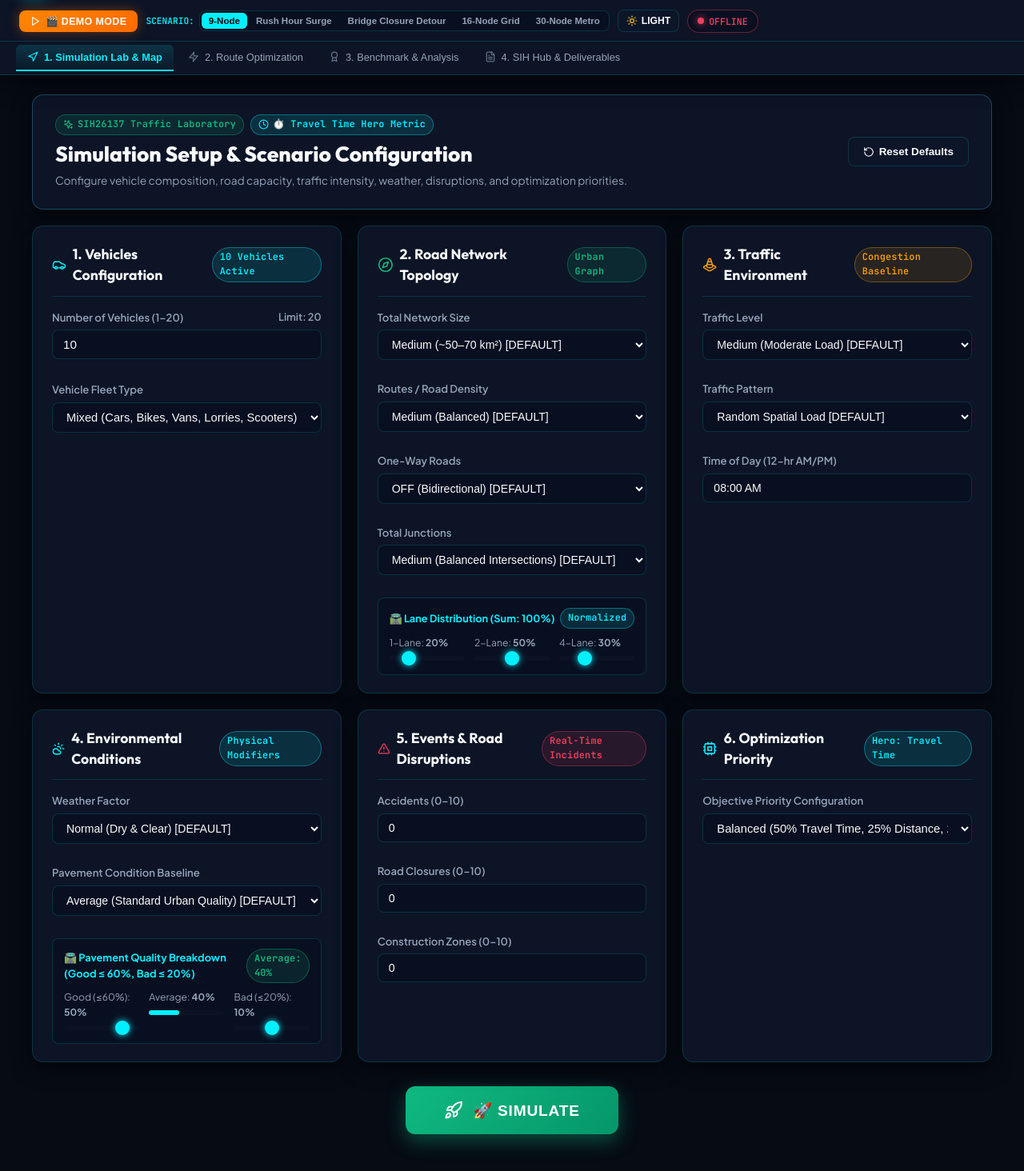
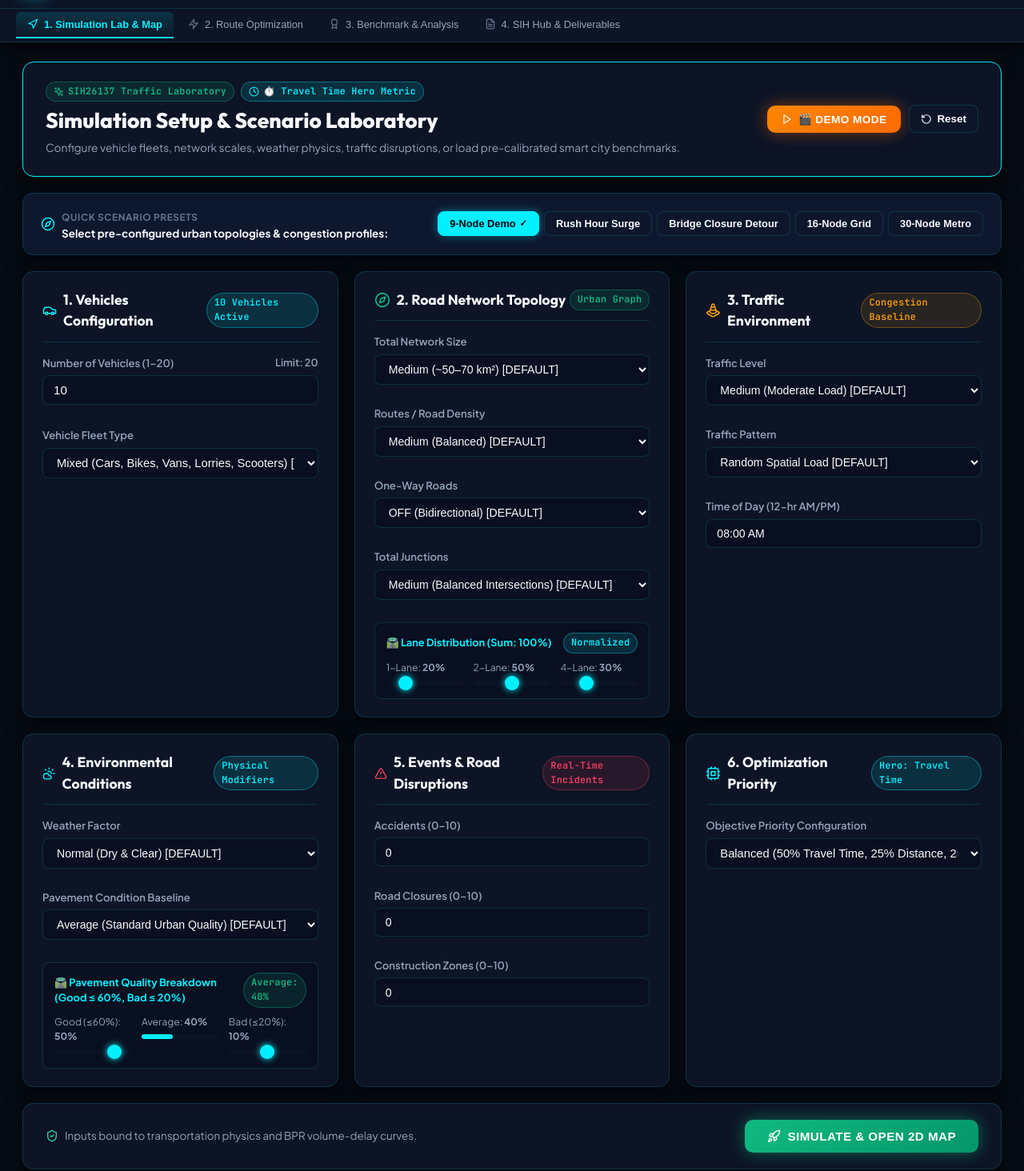
Before and after one commit to yaswanthCSM-25/ROUTE-X-sih2613, a React (Vite) app in the folder frontend/: page / in a window 1280 px wide. Shown: the part 57-1521 px from the top of the page at 80% size. Built offline with nearby package versions, Linux system fonts and the light colour scheme; no server answers.

Commit message:
feat: Remove Demo Mode and Scenario selector from Header and integrate them directly as dedicated controls in Simulation Tab

```diff
--- a/frontend/src/App.jsx
+++ b/frontend/src/App.jsx
@@ -356,6 +356,7 @@ export default function App() {
             scenarios={scenarios}
             currentPreset={currentPreset}
             onSelectPreset={loadScenario}
+            onLaunchDemoMode={handleLaunchDemoMode}
             onToggleRoadStatus={handleToggleRoadStatus}
             onInjectIncident={handleInjectIncident}
             onClearIncidents={handleClearIncidents}
--- a/frontend/src/components/CitySimulationMap.jsx
+++ b/frontend/src/components/CitySimulationMap.jsx
@@ -45,7 +45,10 @@ export default function CitySimulationMap({
   network,
   traffic,
   vehicles = [],
+  scenarios = [],
   currentPreset = 'demo',
+  onSelectPreset,
+  onLaunchDemoMode,
   onInjectIncident,
   onClearIncidents,
   incidentResult,
@@ -831,12 +834,59 @@ export default function CitySimulationMap({
         backdropFilter: 'blur(10px)',
         flexWrap: 'wrap',
       }}>
+        {onLaunchDemoMode && (
+          <button
+            onClick={onLaunchDemoMode}
+            style={{
+              background: 'linear-gradient(135deg, #ff8500 0%, #ff6b00 100%)',
+              color: '#ffffff',
+              border: 'none',
+              borderRadius: 14,
+              padding: '4px 11px',
+              fontSize: '0.74rem',
+              fontWeight: 800,
+              cursor: 'pointer',
+              display: 'flex',
+              alignItems: 'center',
+              gap: 4,
+              boxShadow: '0 0 10px rgba(255, 107, 0, 0.4)',
+            }}
+            title="Launch 1-click SIH Demonstration Scenario"
+          >
+            <Play size={11} /> 🎬 DEMO MODE
+          </button>
+        )}
+
+        {/* Scenario Switcher Buttons */}
+        {scenarios && scenarios.length > 0 && (
+          <div style={{ display: 'flex', background: 'var(--bg-input)', borderRadius: 14, padding: 2, border: '1px solid var(--border-subtle)' }}>
+            {scenarios.map((s) => (
+              <button
+                key={s.id}
+                onClick={() => onSelectPreset && onSelectPreset(s.id)}
+                style={{
+                  background: currentPreset === s.id ? 'var(--accent-cyan)' : 'transparent',
+                  color: currentPreset === s.id ? '#030712' : 'var(--text-secondary)',
+                  border: 'none',
+                  borderRadius: 12,
+                  padding: '3px 8px',
+                  fontSize: '0.68rem',
+                  fontWeight: 700,
+                  cursor: 'pointer',
+                }}
+              >
+                {s.name?.replace(' Demo', '')}
+              </button>
+            ))}
+          </div>
+        )}
+
         {cityData.weather === 'Rainy' && <CloudRain size={15} color="#38bdf8" />}
         {cityData.weather === 'Sunny' && <Sun size={15} color="#fbbf24" />}
         {cityData.weather === 'Windy' && <Wind size={15} color="#a855f7" />}
         {cityData.weather === 'Normal' && <Compass size={15} color="#10b981" />}
         <span style={{ fontSize: '0.78rem', color: 'var(--text-primary)', fontWeight: 700, fontFamily: 'JetBrains Mono' }}>
-          {cityData.weather.toUpperCase()} WEATHER
+          {cityData.weather.toUpperCase()}
         </span>
         <span className="badge badge-emerald" style={{ fontSize: '0.68rem' }}>
           🚦 SIGNALS ACTIVE
--- a/frontend/src/components/Header.jsx
+++ b/frontend/src/components/Header.jsx
@@ -106,79 +106,19 @@ export default function Header({
           </div>
         </div>
 
-        {/* Right Section: Scenario Switcher, Demo Mode, Theme Toggle & API Status */}
+        {/* Right Section: Theme Toggle & API Status */}
         <div style={{ display: 'flex', alignItems: 'center', gap: 10, flexWrap: 'wrap' }}>
-          {/* Quick 1-Click SIH Demo Mode Button */}
-          {onLaunchDemoMode && (
-            <button
-              onClick={onLaunchDemoMode}
-              style={{
-                background: 'linear-gradient(135deg, #ff8500 0%, #ff6b00 100%)',
-                color: '#ffffff',
-                border: 'none',
-                borderRadius: 8,
-                padding: '6px 14px',
-                fontSize: '0.78rem',
-                fontWeight: 800,
-                cursor: 'pointer',
-                display: 'flex',
-                alignItems: 'center',
-                gap: 6,
-                boxShadow: '0 0 15px rgba(255, 107, 0, 0.4)',
-                letterSpacing: '0.03em',
-              }}
-              title="Launch instant pre-configured SIH Demonstration Scenario"
-            >
-              <Play size={13} /> 🎬 DEMO MODE
-            </button>
-          )}
-
-          {/* Scenario Preset Selector */}
-          <div style={{ display: 'flex', alignItems: 'center', gap: 6 }}>
-            <span style={{ fontSize: '0.7rem', color: 'var(--accent-cyan)', fontWeight: 700, fontFamily: 'JetBrains Mono' }}>
-              SCENARIO:
-            </span>
-            <div style={{
-              display: 'flex',
-              background: 'var(--bg-input)',
-              border: '1px solid var(--border-subtle)',
-              borderRadius: 8,
-              padding: 2,
-              gap: 2,
-            }}>
-              {(scenarios || []).map((s) => (
-                <button
-                  key={s.id}
-                  onClick={() => onSelectPreset(s.id)}
-                  style={{
-                    background: currentPreset === s.id ? 'var(--accent-cyan)' : 'transparent',
-                    border: 'none',
-                    color: currentPreset === s.id ? '#030712' : 'var(--text-secondary)',
-                    padding: '4px 9px',
-                    borderRadius: 6,
-                    fontSize: '0.72rem',
-                    fontWeight: 700,
-                    cursor: 'pointer',
-                    transition: 'all 0.15s ease',
-                  }}
-                >
-                  {s.name?.replace(' Demo', '')}
-                </button>
-              ))}
-            </div>
-          </div>
-
           {/* Dark / Light Mode Toggle Button */}
           {onToggleTheme && (
             <button
               onClick={onToggleTheme}
               className="btn btn-secondary"
               style={{
-                padding: '6px 10px',
+                padding: '6px 12px',
                 borderRadius: 8,
                 display: 'flex',
                 alignItems: 'center',
-                gap: 5,
+                gap: 6,
                 fontSize: '0.76rem',
                 cursor: 'pointer',
               }}
@@ -195,7 +135,7 @@ export default function Header({
             display: 'flex',
             alignItems: 'center',
             gap: 6,
-            padding: '5px 12px',
+            padding: '6px 14px',
             background: 'var(--bg-input)',
             border: backendOnline ? '1px solid rgba(16, 185, 129, 0.4)' : '1px solid rgba(244, 63, 94, 0.4)',
             borderRadius: 20,
--- a/frontend/src/components/simulation-center/SimulationControlCenter.jsx
+++ b/frontend/src/components/simulation-center/SimulationControlCenter.jsx
@@ -7,7 +7,7 @@ import {
   EventsSection,
   OptimizationSection,
 } from './SimulationSections';
-import { Rocket, RotateCcw, ShieldCheck, Sparkles, Clock } from 'lucide-react';
+import { Rocket, RotateCcw, ShieldCheck, Sparkles, Clock, Play, Compass } from 'lucide-react';
 
 export const DEFAULT_SIMULATION_CONFIG = {
   vehicles: {
@@ -40,7 +40,14 @@ export const DEFAULT_SIMULATION_CONFIG = {
   },
 };
 
-export default function SimulationControlCenter({ onSimulate, isLoading = false }) {
+export default function SimulationControlCenter({
+  onSimulate,
+  scenarios = [],
+  currentPreset = 'demo',
+  onSelectPreset,
+  onLaunchDemoMode,
+  isLoading = false,
+}) {
   const [config, setConfig] = useState(DEFAULT_SIMULATION_CONFIG);
   const [errors, setErrors] = useState({});
 
@@ -89,9 +96,9 @@ export default function SimulationControlCenter({ onSimulate, isLoading = false
   };
 
   return (
-    <form onSubmit={handleSubmit} style={{ display: 'flex', flexDirection: 'column', gap: 20, maxWidth: 1200, margin: '0 auto' }}>
+    <form onSubmit={handleSubmit} style={{ display: 'flex', flexDirection: 'column', gap: 20, maxWidth: 1240, margin: '0 auto' }}>
       {/* Header Banner */}
-      <div className="glass-panel" style={{ padding: '24px 28px', border: '1px solid rgba(56, 189, 248, 0.3)' }}>
+      <div className="glass-panel" style={{ padding: '24px 28px', border: '1px solid var(--border-active)' }}>
         <div style={{ display: 'flex', justifyContent: 'space-between', alignItems: 'center', flexWrap: 'wrap', gap: 12 }}>
           <div>
             <div style={{ display: 'flex', alignItems: 'center', gap: 8, marginBottom: 4 }}>
@@ -102,22 +109,94 @@ export default function SimulationControlCenter({ onSimulate, isLoading = false
                 <Clock size={13} /> ⏱️ Travel Time Hero Metric
               </span>
             </div>
-            <h1 style={{ fontSize: '1.65rem', fontWeight: 800, color: '#f8fafc', margin: '4px 0' }}>
-              Simulation Setup & Scenario Configuration
+            <h1 style={{ fontSize: '1.65rem', fontWeight: 800, color: 'var(--text-primary)', margin: '4px 0' }}>
+              Simulation Setup & Scenario Laboratory
             </h1>
-            <p style={{ fontSize: '0.86rem', color: '#94a3b8', margin: 0 }}>
-              Configure vehicle composition, road capacity, traffic intensity, weather, disruptions, and optimization priorities.
+            <p style={{ fontSize: '0.86rem', color: 'var(--text-secondary)', margin: 0 }}>
+              Configure vehicle fleets, network scales, weather physics, traffic disruptions, or load pre-calibrated smart city benchmarks.
             </p>
           </div>
+
+          <div style={{ display: 'flex', alignItems: 'center', gap: 10 }}>
+            {onLaunchDemoMode && (
+              <button
+                type="button"
+                onClick={onLaunchDemoMode}
+                style={{
+                  background: 'linear-gradient(135deg, #ff8500 0%, #ff6b00 100%)',
+                  color: '#ffffff',
+                  border: 'none',
+                  borderRadius: 10,
+                  padding: '9px 18px',
+                  fontSize: '0.85rem',
+                  fontWeight: 800,
+                  cursor: 'pointer',
+                  display: 'flex',
+                  alignItems: 'center',
+                  gap: 7,
+                  boxShadow: '0 0 20px rgba(255, 107, 0, 0.45)',
+                  letterSpacing: '0.03em',
+                }}
+                title="Launch instant 1-click SIH Demonstration with real QPSO optimization and live fleet"
+              >
+                <Play size={14} /> 🎬 DEMO MODE
+              </button>
+            )}
 
             <button
               type="button"
               onClick={handleReset}
               className="btn btn-secondary"
-            style={{ display: 'flex', alignItems: 'center', gap: 6, fontSize: '0.84rem' }}
+              style={{ display: 'flex', alignItems: 'center', gap: 6, fontSize: '0.84rem', padding: '9px 14px' }}
             >
-            <RotateCcw size={14} /> Reset Defaults
+              <RotateCcw size={14} /> Reset
             </button>
+          </div>
+        </div>
+      </div>
+
+      {/* Scenario Presets Quick Bar */}
+      <div className="glass-panel" style={{ padding: '16px 22px', border: '1px solid var(--border-subtle)', background: 'var(--bg-card)' }}>
+        <div style={{ display: 'flex', alignItems: 'center', justifyContent: 'space-between', flexWrap: 'wrap', gap: 12 }}>
+          <div style={{ display: 'flex', alignItems: 'center', gap: 8 }}>
+            <Compass size={18} color="var(--accent-cyan)" />
+            <div>
+              <span style={{ fontSize: '0.74rem', color: 'var(--text-muted)', textTransform: 'uppercase', letterSpacing: '0.05em', fontWeight: 800 }}>
+                QUICK SCENARIO PRESETS
+              </span>
+              <div style={{ fontSize: '0.84rem', color: 'var(--text-primary)', fontWeight: 700 }}>
+                Select pre-configured urban topologies & congestion profiles:
+              </div>
+            </div>
+          </div>
+
+          <div style={{ display: 'flex', gap: 6, flexWrap: 'wrap' }}>
+            {(scenarios || []).map((s) => (
+              <button
+                key={s.id}
+                type="button"
+                onClick={() => onSelectPreset && onSelectPreset(s.id)}
+                style={{
+                  background: currentPreset === s.id ? 'var(--accent-cyan)' : 'var(--bg-surface)',
+                  border: currentPreset === s.id ? '1px solid var(--accent-cyan)' : '1px solid var(--border-subtle)',
+                  color: currentPreset === s.id ? '#030712' : 'var(--text-primary)',
+                  padding: '7px 14px',
+                  borderRadius: 8,
+                  fontSize: '0.8rem',
+                  fontWeight: currentPreset === s.id ? 800 : 600,
+                  cursor: 'pointer',
+                  transition: 'all 0.15s ease',
+                  display: 'flex',
+                  alignItems: 'center',
+                  gap: 5,
+                  boxShadow: currentPreset === s.id ? '0 0 12px rgba(0, 240, 255, 0.4)' : 'none',
+                }}
+              >
+                <span>{s.name}</span>
+                {currentPreset === s.id && <span style={{ fontSize: '0.7rem' }}>✓</span>}
+              </button>
+            ))}
+          </div>
         </div>
       </div>
 
@@ -141,7 +220,7 @@ export default function SimulationControlCenter({ onSimulate, isLoading = false
           onChange={(f, v) => handleSectionChange('roadNetwork', f, v)}
         />
 
-        {/* 3. Traffic */}
+        {/* 3. Traffic Conditions */}
         <TrafficSection
           level={config.traffic.level}
           pattern={config.traffic.pattern}
@@ -149,36 +228,35 @@ export default function SimulationControlCenter({ onSimulate, isLoading = false
           onChange={(f, v) => handleSectionChange('traffic', f, v)}
         />
 
-        {/* 4. Conditions */}
+        {/* 4. Environmental Conditions */}
         <ConditionsSection
           weather={config.conditions.weather}
           roadCondition={config.conditions.roadCondition}
           onChange={(f, v) => handleSectionChange('conditions', f, v)}
         />
 
-        {/* 5. Events */}
+        {/* 5. Unforeseen Events */}
         <EventsSection
           accidents={config.events.accidents}
           roadClosures={config.events.roadClosures}
           constructionZones={config.events.constructionZones}
           onChange={(f, v) => handleSectionChange('events', f, v)}
-          errors={errors}
         />
 
-        {/* 6. Optimization Priority */}
+        {/* 6. Optimization Objectives */}
         <OptimizationSection
           priority={config.optimization.priority}
           onChange={(f, v) => handleSectionChange('optimization', f, v)}
         />
       </div>
 
-      {/* Prominent Primary "SIMULATE" Button */}
-      <div style={{
-        marginTop: 10,
-        marginBottom: 30,
-        display: 'flex',
-        justifyContent: 'center',
-      }}>
+      {/* Bottom Action Bar */}
+      <div className="glass-panel" style={{ padding: '20px 28px', display: 'flex', justifyContent: 'space-between', alignItems: 'center', flexWrap: 'wrap', gap: 14 }}>
+        <div style={{ display: 'flex', alignItems: 'center', gap: 8, fontSize: '0.84rem', color: 'var(--text-secondary)' }}>
+          <ShieldCheck size={16} color="#34d399" />
+          <span>Inputs bound to transportation physics and BPR volume-delay curves.</span>
+        </div>
+
         <button
           type="submit"
           disabled={isLoading}
@@ -186,32 +264,20 @@ export default function SimulationControlCenter({ onSimulate, isLoading = false
             background: 'linear-gradient(135deg, #10b981 0%, #059669 100%)',
             color: '#ffffff',
             border: 'none',
-            borderRadius: 12,
-            padding: '18px 48px',
-            fontSize: '1.2rem',
+            borderRadius: 10,
+            padding: '12px 28px',
+            fontSize: '0.95rem',
             fontWeight: 800,
-            cursor: isLoading ? 'not-allowed' : 'pointer',
+            cursor: 'pointer',
             display: 'flex',
             alignItems: 'center',
-            gap: 12,
-            boxShadow: '0 8px 24px rgba(16, 185, 129, 0.4)',
-            transition: 'all 0.25s cubic-bezier(0.4, 0, 0.2, 1)',
-            letterSpacing: '0.04em',
-            textTransform: 'uppercase',
-          }}
-          onMouseEnter={(e) => {
-            if (!isLoading) {
-              e.currentTarget.style.transform = 'translateY(-2px) scale(1.02)';
-              e.currentTarget.style.boxShadow = '0 12px 30px rgba(16, 185, 129, 0.55)';
-            }
-          }}
-          onMouseLeave={(e) => {
-            e.currentTarget.style.transform = 'translateY(0) scale(1)';
-            e.currentTarget.style.boxShadow = '0 8px 24px rgba(16, 185, 129, 0.4)';
+            gap: 8,
+            boxShadow: '0 0 20px rgba(16, 185, 129, 0.5)',
+            letterSpacing: '0.03em',
           }}
         >
-          <Rocket size={24} />
-          {isLoading ? 'GENERATING SIMULATION...' : '🚀 SIMULATE'}
+          <Rocket size={17} />
+          <span>SIMULATE & OPEN 2D MAP</span>
         </button>
       </div>
     </form>
--- a/frontend/src/pages/SimulationPage.jsx
+++ b/frontend/src/pages/SimulationPage.jsx
@@ -12,6 +12,7 @@ export default function SimulationPage({
   scenarios,
   currentPreset,
   onSelectPreset,
+  onLaunchDemoMode,
   onToggleRoadStatus,
   onInjectIncident,
   onClearIncidents,
@@ -56,19 +57,26 @@ export default function SimulationPage({
   return (
     <div style={{ width: '100%', minHeight: '80vh' }}>
       {simulationMode === 'setup' ? (
-        /* Phase 1: Simulation Setup & 6 Configuration Sections */
+        /* Phase 1: Simulation Setup & 6 Configuration Sections with Scenarios & Demo Buttons */
         <SimulationControlCenter
           onSimulate={handleSimulate}
+          scenarios={scenarios}
+          currentPreset={currentPreset}
+          onSelectPreset={onSelectPreset}
+          onLaunchDemoMode={onLaunchDemoMode}
           isLoading={isLoading}
         />
       ) : (
-        /* Phase 2: Full-Screen Interactive 2D Illustrated City Map with Integrated Dynamic Incidents */
+        /* Phase 2: Full-Screen Interactive 2D Illustrated City Map with Scenarios & Demo Buttons */
         <CitySimulationMap
           config={simulationConfig}
           network={network}
           traffic={traffic}
           vehicles={vehicles}
+          scenarios={scenarios}
           currentPreset={currentPreset}
+          onSelectPreset={onSelectPreset}
+          onLaunchDemoMode={onLaunchDemoMode}
           onInjectIncident={onInjectIncident}
           onClearIncidents={onClearIncidents}
           incidentResult={incidentResult}
```
Lines whose indentation alone changed are shown as unchanged.
